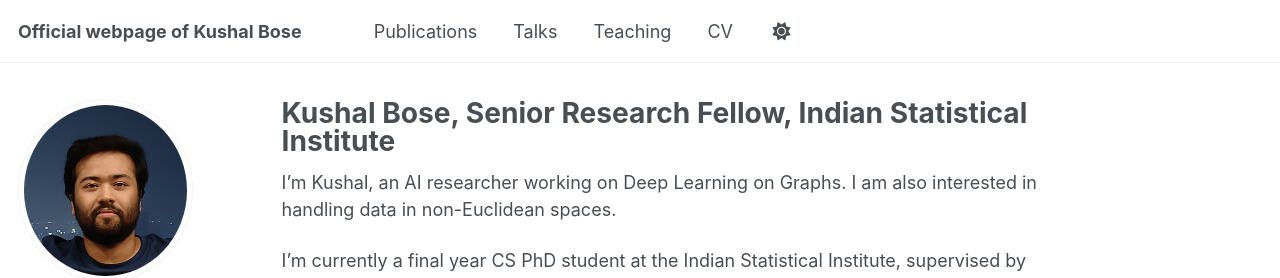
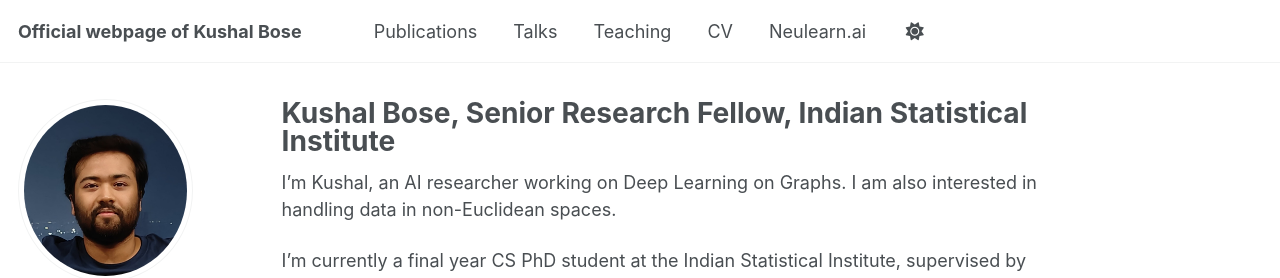
Before and after one commit to kushalbose92/kushalbose92.github.io, a Jekyll site: the page built from _pages/about.md, in a window 1280 px wide. Shown: the top 278 px of the page. Built offline with Jekyll 4.4.1, drawn with Linux system fonts in a browser that asks for light colours; some web fonts are replaced; a script that is not in the unit is left out.

Commit message:
Update navigation.yml

```diff
--- a/_data/navigation.yml
+++ b/_data/navigation.yml
@@ -26,6 +26,9 @@
   - title: "CV"
     url: /mycv/
 
+  - title: "Neulearn.ai"
+    url: /myorg/
+
   # - title: "CV"
   #   url: /cv-json/
 
```
